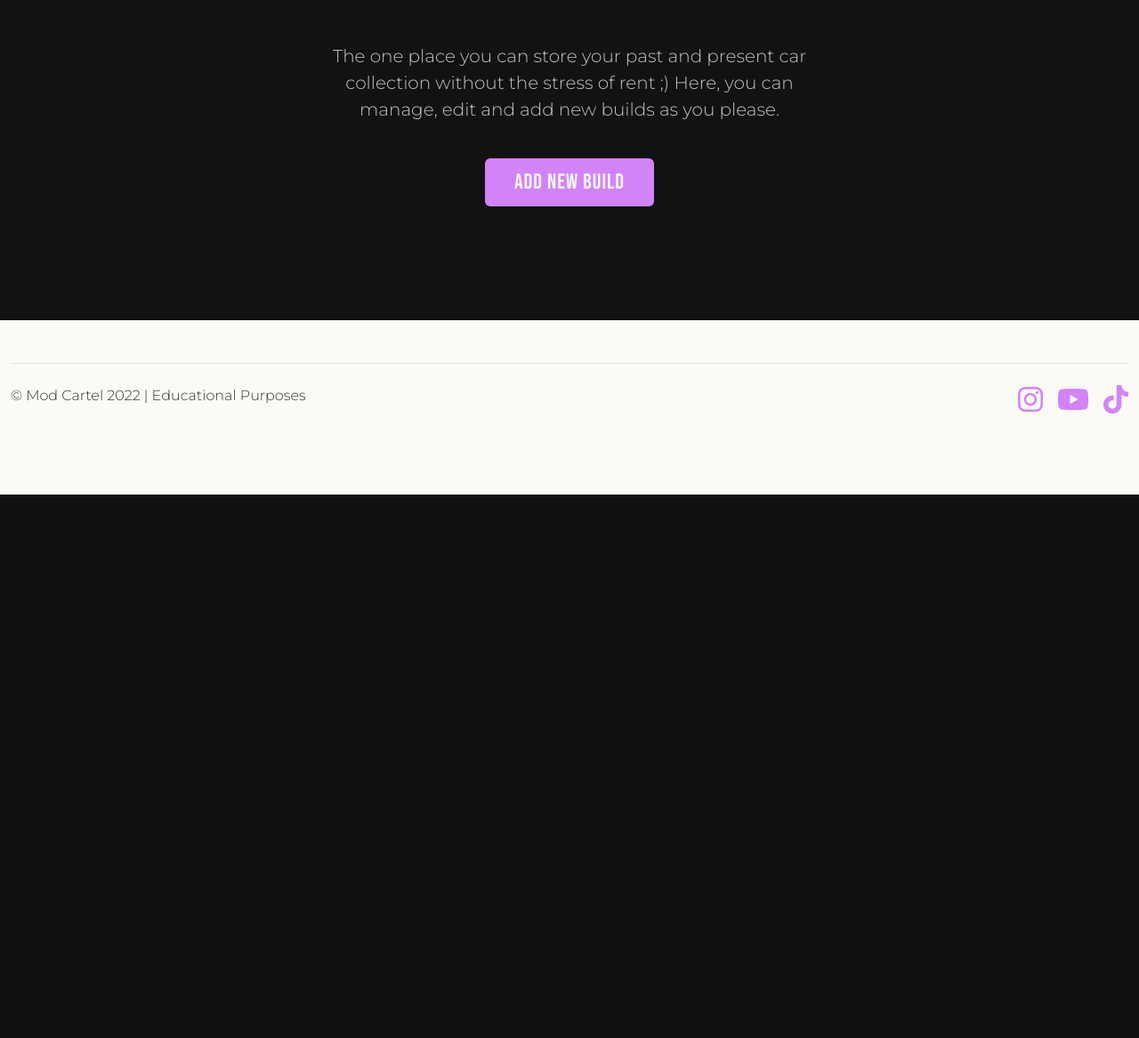
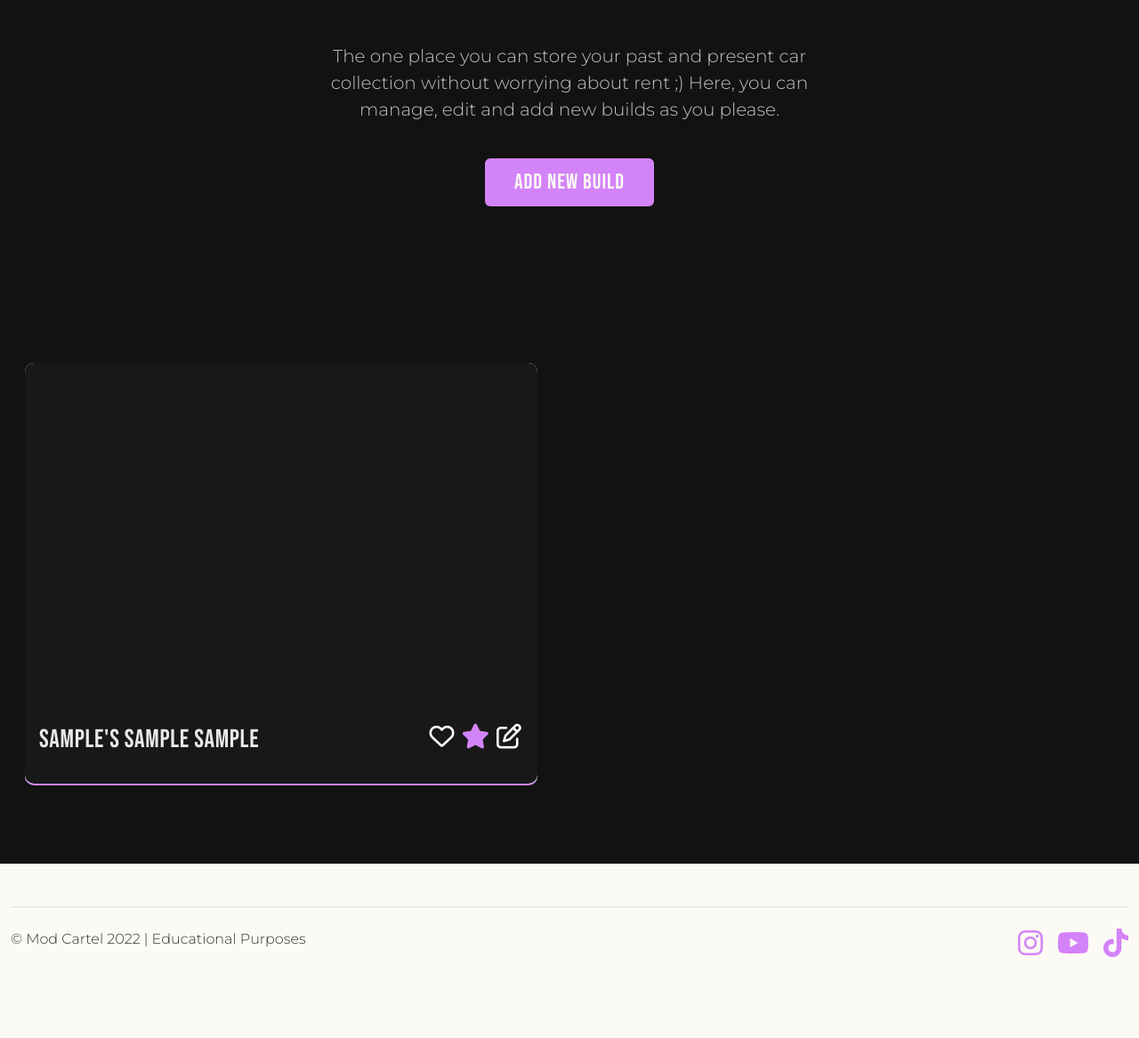
Before and after one commit to ryanoneill416/mod_cartel, a Django app: page /my_garage/ in a window 1280 px wide. Shown: the part 316-1483 px from the top of the page at 89% size. Before the commit the page ends 872 px from the top, so only its background shows below. Run offline with Django 3.2, Linux system fonts and the light colour scheme; a user stored in the database is signed in; tables that the repository leaves empty hold one stand-in row (values such as "Sample post"); some libraries are stand-ins or nearby versions.

Commit message:
Implement rendering of user's posted builds and pagination in my_garage.html

```diff
--- a/templates/my_garage.html
+++ b/templates/my_garage.html
@@ -23,7 +23,7 @@
     <div class="row pb-lg-5">
         <div class="col-lg-6 col-md-8 mx-auto">
             <p class="lead muted-text mb-4">
-                The one place you can store your past and present car collection without the stress of rent ;) Here, you can manage, edit and add new builds as you please.
+                The one place you can store your past and present car collection without worrying about rent ;) Here, you can manage, edit and add new builds as you please.
             </p>
             <p>
                 <a href="{% url 'add_build' %}" class="btn btn-user">Add New Build</a>
@@ -32,6 +32,35 @@
     </div>
 </section>
 
+<!-- All Builds Posted By User -->
+<div class="py-5">
+    <div class="container px-3 showcase-container">
+
+        <div class="row row-cols-1 row-cols-xl-2 g-5 align-items-stretch">
+            {% for build in page_obj %}
+            <div class="col">
+                <a href="#">
+                    <div class="card">
+                        <div class="showcase-image" style="background-image: linear-gradient(0deg, rgba(24,24,24,1) 0%, rgba(255,255,255,0) 15%), url('{{ build.build_image.url }}');">
+                        </div>
+                        <div class="card-body">
+                            <div class="d-flex justify-content-between align-items-center">
+                                <h4>{{ build.member }}'s {{ build.make }} {{ build.model }}</h4>
+                                <div class="card-indicator btn-group">
+                                    <p><i class="fa-regular fa-heart me-2"></i></p>
+                                    <p><i class="fa-solid fa-star purp-bg me-2"></i></p>
+                                    <p><i class="fa-regular fa-pen-to-square"></i></p>
+                                </div>
+                            </div>
+                        </div>
+                    </div>
+                </a>
+            </div>
+            {% endfor %}
+        </div>
+    </div>
+</div>
 {% include "pagination.html" %}
+
 {% endif %}
 {% endblock %}
--- a/templates/pagination.html
+++ b/templates/pagination.html
@@ -1,6 +1,6 @@
-{% if is_paginated %}
+
     <nav aria-label="web-page pagination">
-        <ul class="pagination justify-content-center">
+        <ul class="pagination justify-content-center pb-4">
             {% if page_obj.has_previous %}
             <li><a href="?page={{ page_obj.previous_page_number }}" class="page-link btn-user btn">&laquo; PREV </a></li>
             {% endif %}
@@ -9,4 +9,3 @@
             {% endif %}
         </ul>
     </nav>
-{% endif %}
--- a/templates/showcase.html
+++ b/templates/showcase.html
@@ -65,5 +65,7 @@
         </div>
     </div>
 </div>
-{% include "pagination.html" %}
+{% if is_paginated %}
+    {% include "pagination.html" %}
+{% endif %}
 {% endblock %}
```
